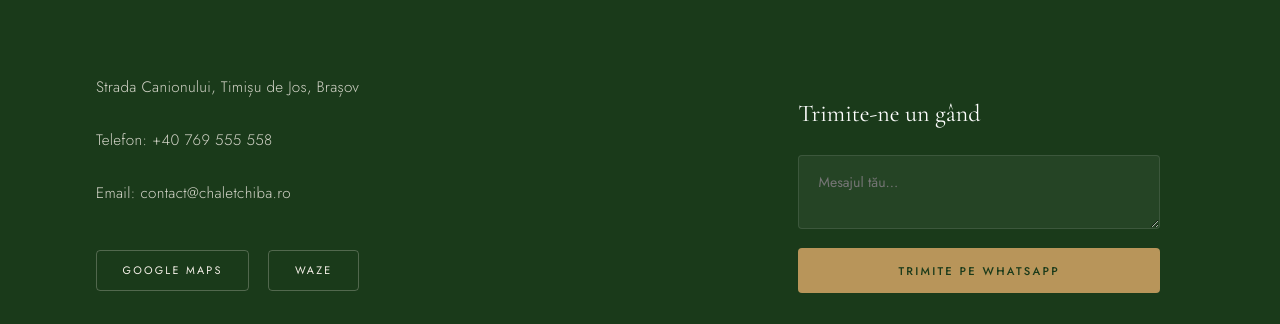
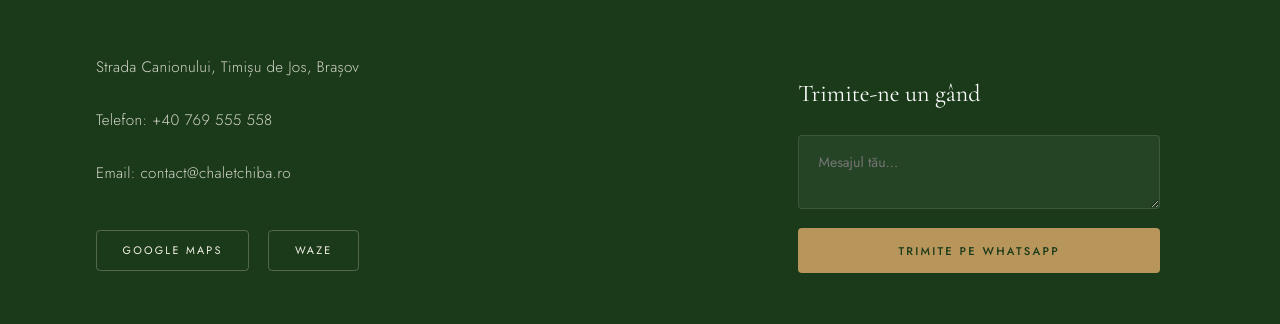
Before and after one commit to diaadiana/Chalet-Chiba, an Astro site: page / in a window 1280 px wide. Shown: the part 5911-6235 px from the top of the page. Built offline with nearby package versions, Linux system fonts and the light colour scheme; Astro itself is replaced by a stand-in of ours.

Commit message:
Shift contact elements even higher to -12.5rem margin-top

```diff
--- a/src/styles/global.css
+++ b/src/styles/global.css
@@ -1184,7 +1184,7 @@ nav.sc .lang-btn.active{color:var(--forest)}
   width: 100%;
   align-items: flex-start;
   padding-top: 0;
-  margin-top: -10rem;
+  margin-top: -12.5rem;
   position: relative;
   z-index: 2;
 }
```
